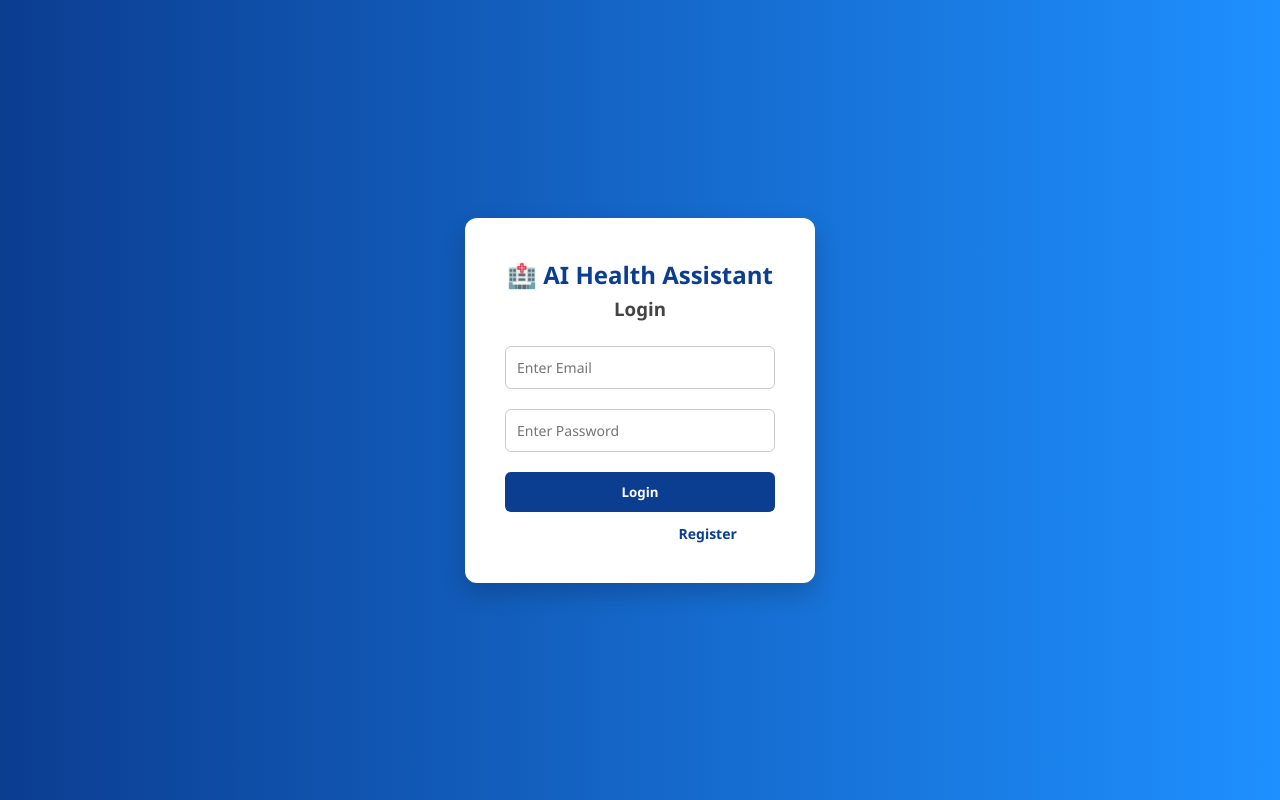
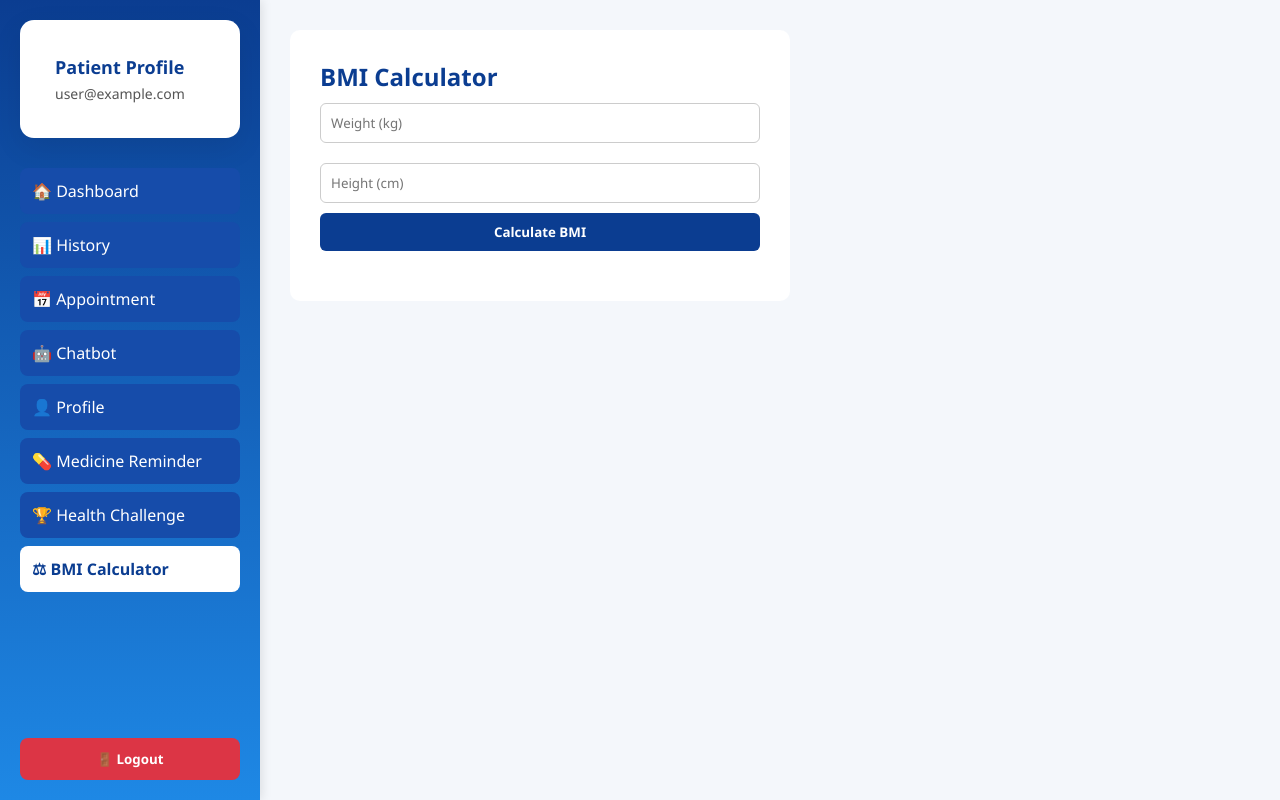
Before and after one commit to Prem0703/CHK-1772874676206-6219, a React (Create React App) app in the folder frontend/: page /bmi in a window 1280 px wide. Before the commit this address led to /. Built offline with nearby package versions, Linux system fonts and the light colour scheme; no server answers; sample sign-in values are in the browser's storage.

Commit message:
body mass index ready

```diff
--- a/frontend/src/App.js
+++ b/frontend/src/App.js
@@ -14,6 +14,7 @@ import Profile from "./pages/Profile";
 import Safety from "./pages/Safety";
 import MedicineReminder from "./pages/MedicineReminder";
 import HealthChallenge from "./pages/HealthChallenge";
+import BMI from "./pages/BMI";
 
 function App() {
 
@@ -119,6 +120,19 @@ function App() {
           }
         />
 
+        {/* BMI Calculator */}
+
+        <Route
+          path="/bmi"
+          element={
+            <ProtectedRoute>
+              <Layout>
+                <BMI />
+              </Layout>
+            </ProtectedRoute>
+          }
+        />
+
         {/* Safety Page */}
 
         <Route
--- a/frontend/src/components/Sidebar.css
+++ b/frontend/src/components/Sidebar.css
@@ -1,3 +1,5 @@
+/* SIDEBAR */
+
 .sidebar{
 width:260px;
 min-height:100vh;
@@ -10,7 +12,7 @@ flex-shrink:0;
 box-shadow:2px 0 10px rgba(0,0,0,0.1);
 }
 
-/* profile */
+/* PROFILE CARD */
 
 .profile-card{
 background:white;
@@ -24,6 +26,7 @@ box-shadow:0 4px 10px rgba(0,0,0,0.08);
 .profile-card h3{
 margin:0;
 font-size:18px;
+color:#0b3d91;
 }
 
 .profile-card p{
@@ -32,7 +35,7 @@ font-size:14px;
 color:#555;
 }
 
-/* menu */
+/* MENU */
 
 .menu{
 display:flex;
@@ -40,39 +43,43 @@ flex-direction:column;
 gap:8px;
 }
 
-/* menu items */
+/* MENU ITEMS */
 
 .menu-item{
 padding:12px;
 background:#164caa;
-color:white;
+color:#ffffff;
 text-decoration:none;
 border-radius:8px;
 transition:0.25s;
 font-weight:500;
+display:block;
 }
+
+/* HOVER */
 
 .menu-item:hover{
 background:#1e90ff;
 transform:translateX(4px);
+color:#ffffff;
 }
 
-/* active */
+/* ACTIVE MENU */
 
 .menu-item.active{
-background:white;
+background:#ffffff;
 color:#0b3d91;
 font-weight:600;
 }
 
-/* logout */
+/* LOGOUT BUTTON */
 
 .logout-btn{
 margin-top:auto;
 padding:12px;
 background:#dc3545;
 border:none;
-color:white;
+color:#ffffff;
 border-radius:8px;
 cursor:pointer;
 font-weight:600;
--- a/frontend/src/components/Sidebar.js
+++ b/frontend/src/components/Sidebar.js
@@ -17,7 +17,8 @@ function Sidebar() {
     { name: "🤖 Chatbot", path: "/chatbot" },
     { name: "👤 Profile", path: "/profile" },
     { name: "💊 Medicine Reminder", path: "/reminder" },
-    { name: "🏆 Health Challenge", path: "/challenge" }
+    { name: "🏆 Health Challenge", path: "/challenge" },
+    { name: "⚖ BMI Calculator", path: "/bmi" }
   ];
 
   const handleLogout = async () => {
@@ -29,14 +30,14 @@ function Sidebar() {
 
     <div className="sidebar">
 
-      {/* Patient Profile */}
+      {/* Profile Section */}
 
       <div className="profile-card">
         <h3>Patient Profile</h3>
         <p>{user?.email || "User"}</p>
       </div>
 
-      {/* Menu */}
+      {/* Navigation Menu */}
 
       <div className="menu">
 
@@ -56,7 +57,7 @@ function Sidebar() {
 
       </div>
 
-      {/* Logout Button */}
+      {/* Logout */}
 
       <button className="logout-btn" onClick={handleLogout}>
         🚪 Logout
--- /dev/null
+++ b/frontend/src/pages/BMI.js
@@ -0,0 +1,106 @@
+import React, { useState } from "react";
+
+function BMI() {
+
+  const [weight,setWeight] = useState("");
+  const [height,setHeight] = useState("");
+  const [result,setResult] = useState("");
+
+  const calculateBMI = () => {
+
+    if(!weight || !height){
+      alert("Please enter weight and height");
+      return;
+    }
+
+    const h = height / 100;
+    const bmi = (weight / (h*h)).toFixed(1);
+
+    let status = "";
+
+    if(bmi < 18.5)
+      status = "Underweight";
+
+    else if(bmi < 24.9)
+      status = "Normal";
+
+    else if(bmi < 29.9)
+      status = "Overweight";
+
+    else
+      status = "Obese";
+
+    setResult("BMI: " + bmi + " (" + status + ")");
+  };
+
+  return (
+
+    <div style={{
+      background:"#ffffff",
+      padding:"30px",
+      borderRadius:"10px",
+      maxWidth:"500px",
+      color:"#222"
+    }}>
+
+      <h2 style={{color:"#0b3d91"}}>BMI Calculator</h2>
+
+      <input
+      type="number"
+      placeholder="Weight (kg)"
+      value={weight}
+      onChange={(e)=>setWeight(e.target.value)}
+      style={{
+        width:"100%",
+        padding:"10px",
+        marginTop:"10px",
+        marginBottom:"10px",
+        background:"#fff",
+        color:"#000",
+        border:"1px solid #ccc",
+        borderRadius:"6px"
+      }}
+      />
+
+      <input
+      type="number"
+      placeholder="Height (cm)"
+      value={height}
+      onChange={(e)=>setHeight(e.target.value)}
+      style={{
+        width:"100%",
+        padding:"10px",
+        marginBottom:"10px",
+        background:"#fff",
+        color:"#000",
+        border:"1px solid #ccc",
+        borderRadius:"6px"
+      }}
+      />
+
+      <button
+      onClick={calculateBMI}
+      style={{
+        padding:"10px",
+        width:"100%",
+        background:"#0b3d91",
+        color:"#fff",
+        border:"none",
+        borderRadius:"6px",
+        cursor:"pointer"
+      }}
+      >
+      Calculate BMI
+      </button>
+
+      <h3 style={{marginTop:"20px",color:"#000"}}>
+        {result}
+      </h3>
+
+    </div>
+
+  );
+
+}
+
+export default BMI;
```
